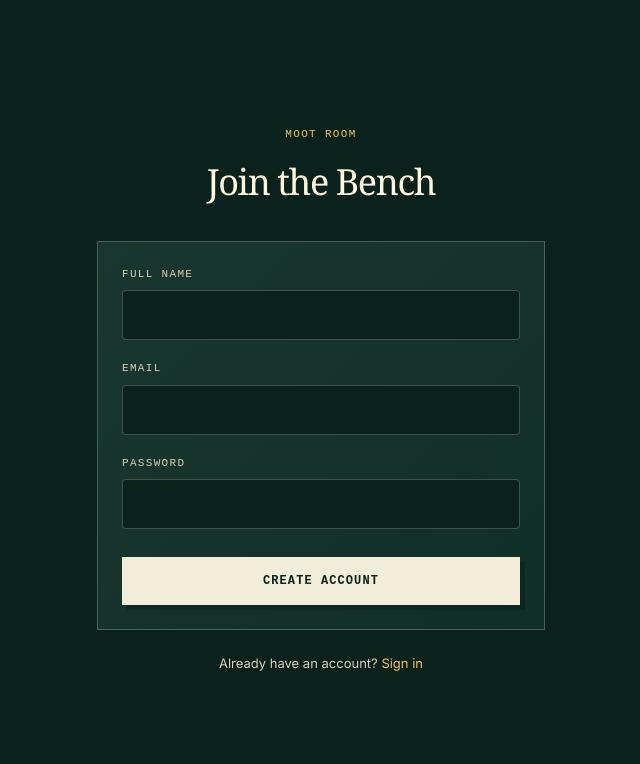
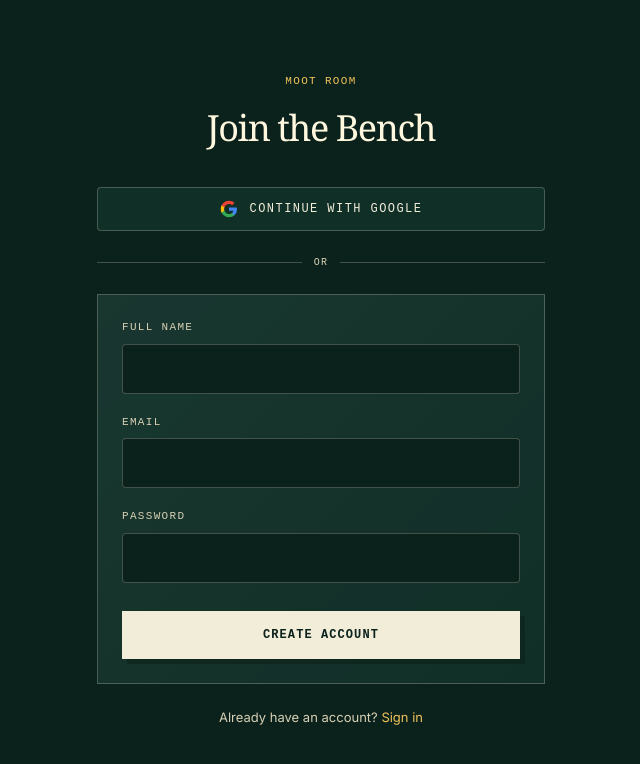
Before and after one commit to Aaqibhafeezkhan/wakilibench, a Next.js app: page /signup in a window 1280 px wide. Shown: the top 764 px of the page, without its empty margins (319-959 px from the left). Built offline with nearby package versions, Linux system fonts and the light colour scheme.

Commit message:
feat: add Google OAuth sign-in on login and signup pages
Users can now sign in with Google via Supabase OAuth provider.
Button styled with Moot Room theme. Falls through to /auth/callback.
Requires enabling Google provider in Supabase dashboard.

Addresses feedback item #3

```diff
--- a/src/app/login/actions.ts
+++ b/src/app/login/actions.ts
@@ -3,6 +3,7 @@
 import { revalidatePath } from "next/cache";
 import { redirect } from "next/navigation";
 import { createClient } from "../../../lib/supabase/server";
+import { headers } from "next/headers";
 
 export async function login(formData: FormData) {
   const supabase = await createClient();
@@ -22,3 +23,24 @@
   revalidatePath("/", "layout");
   redirect("/dashboard");
 }
+
+export async function loginWithGoogle() {
+  const supabase = await createClient();
+  const headersList = await headers();
+  const origin = headersList.get("origin") || "https://wakilibenchapp.njinway.com";
+
+  const { data, error } = await supabase.auth.signInWithOAuth({
+    provider: "google",
+    options: {
+      redirectTo: `${origin}/auth/callback`,
+    },
+  });
+
+  if (error) {
+    redirect("/login?error=" + encodeURIComponent(error.message));
+  }
+
+  if (data.url) {
+    redirect(data.url);
+  }
+}
--- a/src/app/login/page.tsx
+++ b/src/app/login/page.tsx
@@ -1,4 +1,4 @@
-import { login } from "./actions";
+import { login, loginWithGoogle } from "./actions";
 import Link from "next/link";
 
 export default async function LoginPage({
@@ -32,6 +32,33 @@
           </div>
         )}
 
+        {/* Google OAuth */}
+        <form className="mb-6">
+          <button
+            formAction={loginWithGoogle}
+            className="w-full flex items-center justify-center gap-3 px-4 py-3 border border-[var(--wb-line)] bg-[var(--wb-green)] hover:border-[var(--wb-chalk-soft)] transition rounded-sm"
+          >
+            <svg width="18" height="18" viewBox="0 0 24 24">
+              <path d="M22.56 12.25c0-.78-.07-1.53-.2-2.25H12v4.26h5.92c-.26 1.37-1.04 2.53-2.21 3.31v2.77h3.57c2.08-1.92 3.28-4.74 3.28-8.09z" fill="#4285F4"/>
+              <path d="M12 23c2.97 0 5.46-.98 7.28-2.66l-3.57-2.77c-.98.66-2.23 1.06-3.71 1.06-2.86 0-5.29-1.93-6.16-4.53H2.18v2.84C3.99 20.53 7.7 23 12 23z" fill="#34A853"/>
+              <path d="M5.84 14.09c-.22-.66-.35-1.36-.35-2.09s.13-1.43.35-2.09V7.07H2.18C1.43 8.55 1 10.22 1 12s.43 3.45 1.18 4.93l2.85-2.22.81-.62z" fill="#FBBC05"/>
+              <path d="M12 5.38c1.62 0 3.06.56 4.21 1.64l3.15-3.15C17.45 2.09 14.97 1 12 1 7.7 1 3.99 3.47 2.18 7.07l3.66 2.84c.87-2.6 3.3-4.53 6.16-4.53z" fill="#EA4335"/>
+            </svg>
+            <span className="mono text-[12px] uppercase tracking-widest text-[var(--wb-chalk)]">
+              Continue with Google
+            </span>
+          </button>
+        </form>
+
+        <div className="flex items-center gap-3 mb-6">
+          <div className="flex-1 h-px bg-[var(--wb-line)]" />
+          <span className="mono text-[10px] uppercase text-[var(--wb-chalk-soft)] tracking-widest">
+            or
+          </span>
+          <div className="flex-1 h-px bg-[var(--wb-line)]" />
+        </div>
+
+        {/* Email/password */}
         <form className="prompt-card flex flex-col gap-5">
           <label className="flex flex-col gap-2">
             <span className="mono text-[11px] uppercase text-[var(--wb-chalk-soft)] tracking-widest">
--- a/src/app/signup/page.tsx
+++ b/src/app/signup/page.tsx
@@ -1,4 +1,5 @@
 import { signup } from "./actions";
+import { loginWithGoogle } from "../login/actions";
 import Link from "next/link";
 
 export default function SignupPage() {
@@ -14,6 +15,33 @@
           </h1>
         </div>
 
+        {/* Google OAuth */}
+        <form className="mb-6">
+          <button
+            formAction={loginWithGoogle}
+            className="w-full flex items-center justify-center gap-3 px-4 py-3 border border-[var(--wb-line)] bg-[var(--wb-green)] hover:border-[var(--wb-chalk-soft)] transition rounded-sm"
+          >
+            <svg width="18" height="18" viewBox="0 0 24 24">
+              <path d="M22.56 12.25c0-.78-.07-1.53-.2-2.25H12v4.26h5.92c-.26 1.37-1.04 2.53-2.21 3.31v2.77h3.57c2.08-1.92 3.28-4.74 3.28-8.09z" fill="#4285F4"/>
+              <path d="M12 23c2.97 0 5.46-.98 7.28-2.66l-3.57-2.77c-.98.66-2.23 1.06-3.71 1.06-2.86 0-5.29-1.93-6.16-4.53H2.18v2.84C3.99 20.53 7.7 23 12 23z" fill="#34A853"/>
+              <path d="M5.84 14.09c-.22-.66-.35-1.36-.35-2.09s.13-1.43.35-2.09V7.07H2.18C1.43 8.55 1 10.22 1 12s.43 3.45 1.18 4.93l2.85-2.22.81-.62z" fill="#FBBC05"/>
+              <path d="M12 5.38c1.62 0 3.06.56 4.21 1.64l3.15-3.15C17.45 2.09 14.97 1 12 1 7.7 1 3.99 3.47 2.18 7.07l3.66 2.84c.87-2.6 3.3-4.53 6.16-4.53z" fill="#EA4335"/>
+            </svg>
+            <span className="mono text-[12px] uppercase tracking-widest text-[var(--wb-chalk)]">
+              Continue with Google
+            </span>
+          </button>
+        </form>
+
+        <div className="flex items-center gap-3 mb-6">
+          <div className="flex-1 h-px bg-[var(--wb-line)]" />
+          <span className="mono text-[10px] uppercase text-[var(--wb-chalk-soft)] tracking-widest">
+            or
+          </span>
+          <div className="flex-1 h-px bg-[var(--wb-line)]" />
+        </div>
+
+        {/* Email/password */}
         <form className="prompt-card flex flex-col gap-5">
           <label className="flex flex-col gap-2">
             <span className="mono text-[11px] uppercase text-[var(--wb-chalk-soft)] tracking-widest">
```
